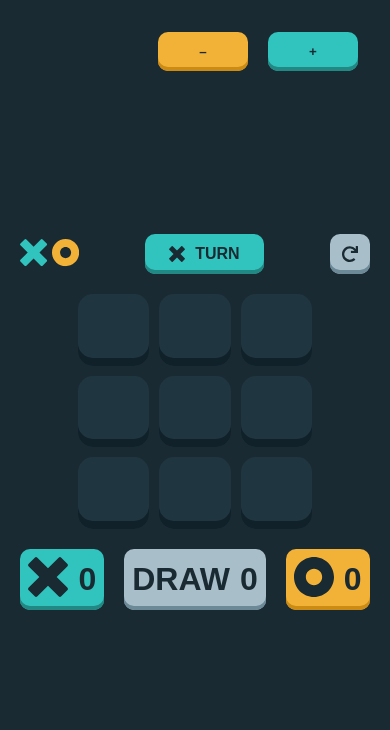
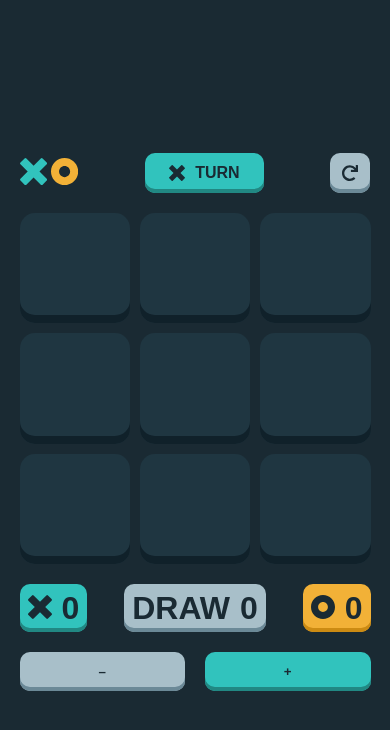
Before and after one commit to Mectron2/Tic-Tac-Toe, a plain HTML site: page index.html in a window 390 px wide. Drawn offline with Linux system fonts and the light colour scheme.

Commit message:
improved responsive

```diff
--- a/index.html
+++ b/index.html
@@ -24,20 +24,6 @@
     </symbol>
 </svg>
     <div class="game">
-        <div class="game__control">
-            <ul class="game__control__buttons">
-                <li class="game__control__buttons-button-container">
-                    <button class="button button_game-control button_decrease">
-                        <span class="button__text">–</span>
-                    </button>
-                </li>
-                <li class="game__control__buttons-button-container">
-                    <button class="button button_game-control button_increase">
-                        <span class="button__text">+</span>
-                    </button>
-                </li>
-            </ul>
-        </div>
         <div class="game-info">
             <div class="game-info__logo">
                 <svg class="game-info__logo-icon-x" aria-hidden="true">
@@ -90,6 +76,20 @@
                 </li>
             </ul>
         </div>
+        <div class="game__control">
+            <ul class="game__control__buttons">
+                <li class="game__control__buttons-button-container">
+                    <button class="button button_game-control button_decrease">
+                        <span class="button__text">–</span>
+                    </button>
+                </li>
+                <li class="game__control__buttons-button-container">
+                    <button class="button button_game-control button_increase">
+                        <span class="button__text">+</span>
+                    </button>
+                </li>
+            </ul>
+        </div>
     </div>
 </body>
 </html>
--- a/script.js
+++ b/script.js
@@ -278,8 +278,8 @@ function updateButtonStates() {
     DOM.increaseButton.disabled = isMax;
     DOM.decreaseButton.disabled = isMin;
 
-    DOM.increaseButton.classList.toggle(SELECTORS.buttonIncrease, !isMax);
-    DOM.decreaseButton.classList.toggle(SELECTORS.buttonDecrease, !isMin);
+    DOM.increaseButton.classList.toggle('button_increase', !isMax);
+    DOM.decreaseButton.classList.toggle('button_decrease', !isMin);
 }
 
 DOM.increaseButton.addEventListener('click', () => {
--- a/style.css
+++ b/style.css
@@ -250,3 +250,26 @@ body {
 .button_game-control {
     width: 100%;
 }
+
+@media (max-width: 650px) {
+    .game-field {
+        width: 90vmin;
+    }
+
+    .game__control {
+        padding: 0;
+        width: 100%;
+        position: relative;
+        right: 0;
+        top: 0;
+    }
+
+    .game__control__buttons-button-container {
+        width: 100%;
+    }
+
+    .game-score__player-icon {
+        width: 1.5rem;
+        height: 1.5rem;
+    }
+}
```
